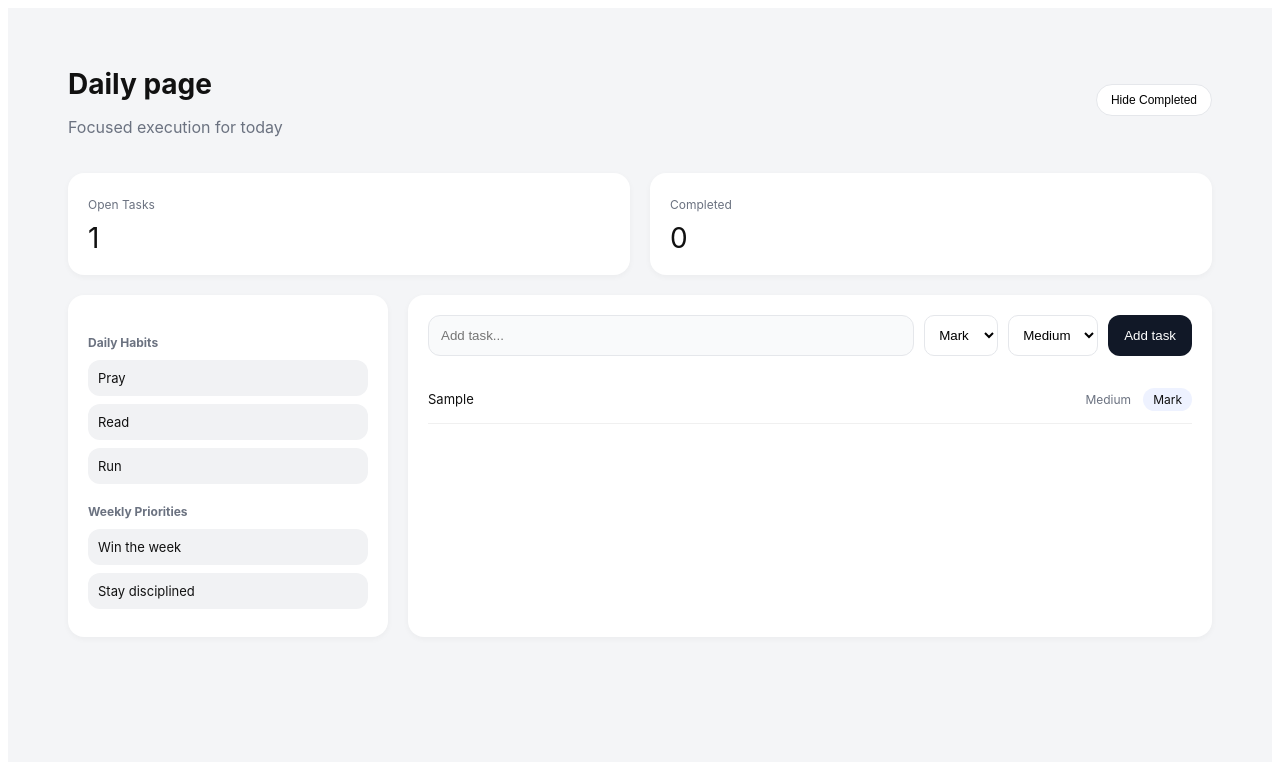
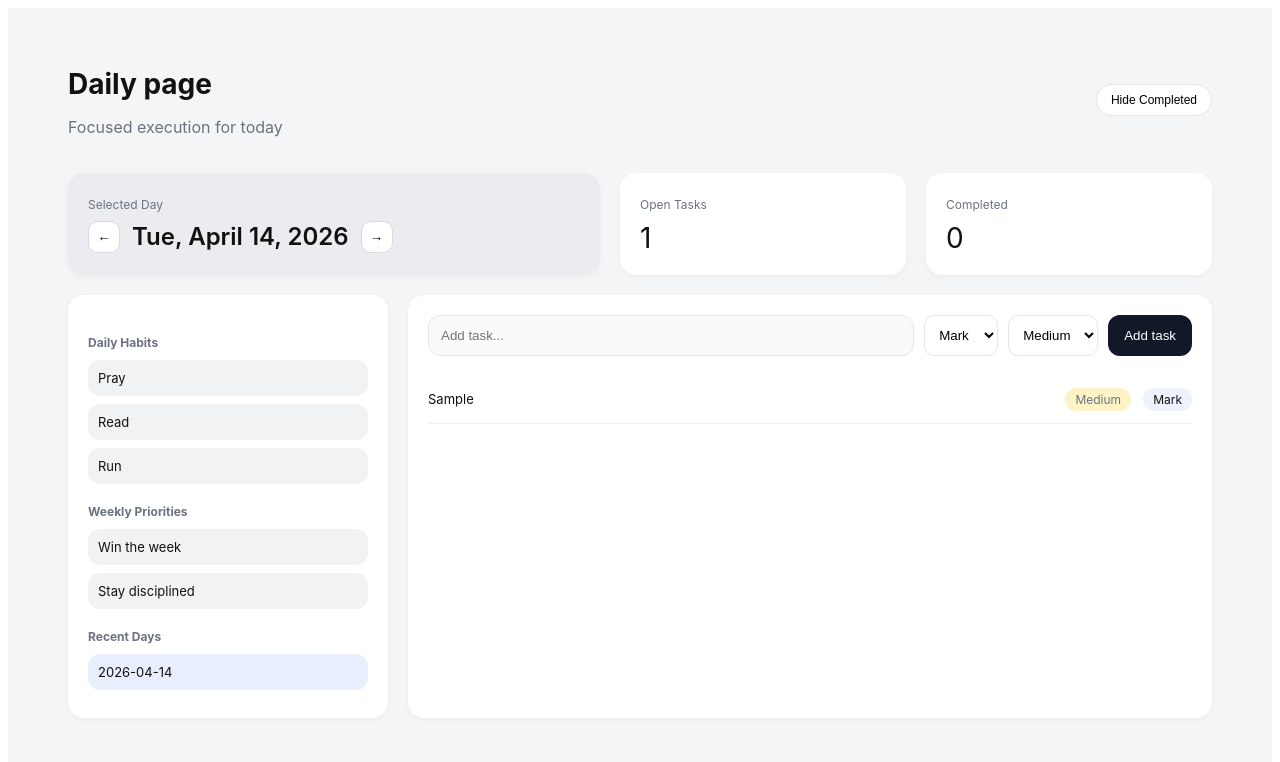
Before and after one commit to nikitaline-code/nl-operating-system, a Next.js app: page /tasks in a window 1280 px wide. Both pictures are taken after typing "Sample" into the empty fields and a click on the button "Add task". Shown: the top 762 px of the page. Built offline with nearby package versions, Linux system fonts and the light colour scheme.

Commit message:
Update tasks.js

```diff
--- a/pages/tasks.js
+++ b/pages/tasks.js
@@ -1,31 +1,97 @@
-import { useState } from "react";
+import { useEffect, useMemo, useState } from "react";
+
+function formatDateKey(date) {
+  const year = date.getFullYear();
+  const month = String(date.getMonth() + 1).padStart(2, "0");
+  const day = String(date.getDate()).padStart(2, "0");
+  return `${year}-${month}-${day}`;
+}
+
+function formatPrettyDate(date) {
+  return date.toLocaleDateString("en-US", {
+    weekday: "short",
+    month: "long",
+    day: "numeric",
+    year: "numeric",
+  });
+}
+
+function shiftDate(date, days) {
+  const next = new Date(date);
+  next.setDate(next.getDate() + days);
+  return next;
+}
 
 export default function Tasks() {
+  const [selectedDate, setSelectedDate] = useState(new Date());
+  const dateKey = useMemo(() => formatDateKey(selectedDate), [selectedDate]);
+
   const [taskText, setTaskText] = useState("");
   const [person, setPerson] = useState("Mark");
   const [priority, setPriority] = useState("Medium");
-  const [tasks, setTasks] = useState([]);
   const [hideCompleted, setHideCompleted] = useState(false);
   const [dragIndex, setDragIndex] = useState(null);
 
-  const [habits, setHabits] = useState([
-    { name: "Pray", done: false },
-    { name: "Read", done: false },
-    { name: "Run", done: false },
-  ]);
+  const defaultHabits = useMemo(
+    () => [
+      { name: "Pray", done: false },
+      { name: "Read", done: false },
+      { name: "Run", done: false },
+    ],
+    []
+  );
 
-  const [weekly] = useState([
-    "Win the week",
-    "Stay disciplined",
-  ]);
+  const [tasksByDate, setTasksByDate] = useState({});
+  const [habitsByDate, setHabitsByDate] = useState({});
+
+  const weekly = useMemo(() => ["Win the week", "Stay disciplined"], []);
+
+  useEffect(() => {
+    const savedTasks = localStorage.getItem("daily-os-tasks-by-date");
+    const savedHabits = localStorage.getItem("daily-os-habits-by-date");
+
+    if (savedTasks) setTasksByDate(JSON.parse(savedTasks));
+    if (savedHabits) setHabitsByDate(JSON.parse(savedHabits));
+  }, []);
+
+  useEffect(() => {
+    localStorage.setItem("daily-os-tasks-by-date", JSON.stringify(tasksByDate));
+  }, [tasksByDate]);
+
+  useEffect(() => {
+    localStorage.setItem("daily-os-habits-by-date", JSON.stringify(habitsByDate));
+  }, [habitsByDate]);
+
+  useEffect(() => {
+    if (!habitsByDate[dateKey]) {
+      setHabitsByDate((prev) => ({
+        ...prev,
+        [dateKey]: defaultHabits,
+      }));
+    }
+  }, [dateKey, habitsByDate, defaultHabits]);
+
+  const tasks = tasksByDate[dateKey] || [];
+  const habits = habitsByDate[dateKey] || defaultHabits;
 
   const addTask = () => {
-    if (!taskText) return;
+    if (!taskText.trim()) return;
 
-    setTasks([
+    const nextTasks = [
       ...tasks,
-      { text: taskText, person, priority, done: false },
-    ]);
+      {
+        id: Date.now(),
+        text: taskText.trim(),
+        person,
+        priority,
+        done: false,
+      },
+    ];
+
+    setTasksByDate((prev) => ({
+      ...prev,
+      [dateKey]: nextTasks,
+    }));
 
     setTaskText("");
   };
@@ -33,16 +99,23 @@ export default function Tasks() {
   const toggleTask = (i) => {
     const updated = [...tasks];
     updated[i].done = !updated[i].done;
-    setTasks(updated);
+
+    setTasksByDate((prev) => ({
+      ...prev,
+      [dateKey]: updated,
+    }));
   };
 
   const toggleHabit = (i) => {
     const updated = [...habits];
     updated[i].done = !updated[i].done;
-    setHabits(updated);
+
+    setHabitsByDate((prev) => ({
+      ...prev,
+      [dateKey]: updated,
+    }));
   };
 
-  // DRAG LOGIC
   const handleDragStart = (index) => setDragIndex(index);
 
   const handleDrop = (index) => {
@@ -54,16 +127,23 @@ export default function Tasks() {
     updated.splice(dragIndex, 1);
     updated.splice(index, 0, dragged);
 
-    setTasks(updated);
+    setTasksByDate((prev) => ({
+      ...prev,
+      [dateKey]: updated,
+    }));
+
     setDragIndex(null);
   };
 
-  const open = tasks.filter(t => !t.done).length;
-  const done = tasks.filter(t => t.done).length;
+  const open = tasks.filter((t) => !t.done).length;
+  const done = tasks.filter((t) => t.done).length;
+
+  const availableDays = Object.keys(tasksByDate)
+    .sort((a, b) => (a < b ? 1 : -1))
+    .slice(0, 10);
 
   return (
     <div style={styles.page}>
-      {/* HEADER */}
       <div style={styles.header}>
         <div>
           <h1 style={styles.title}>Daily page</h1>
@@ -78,8 +158,29 @@ export default function Tasks() {
         </button>
       </div>
 
-      {/* STATS */}
       <div style={styles.statsRow}>
+        <div style={styles.bigDateCard}>
+          <span style={styles.statLabel}>Selected Day</span>
+
+          <div style={styles.dateRow}>
+            <button
+              style={styles.dateNavBtn}
+              onClick={() => setSelectedDate((d) => shiftDate(d, -1))}
+            >
+              ←
+            </button>
+
+            <div style={styles.dateText}>{formatPrettyDate(selectedDate)}</div>
+
+            <button
+              style={styles.dateNavBtn}
+              onClick={() => setSelectedDate((d) => shiftDate(d, 1))}
+            >
+              →
+            </button>
+          </div>
+        </div>
+
         <div style={styles.statCard}>
           <span style={styles.statLabel}>Open Tasks</span>
           <div style={styles.statValue}>{open}</div>
@@ -91,9 +192,7 @@ export default function Tasks() {
         </div>
       </div>
 
-      {/* MAIN */}
       <div style={styles.main}>
-        {/* LEFT */}
         <div style={styles.left}>
           <h4 style={styles.sectionTitle}>Daily Habits</h4>
 
@@ -117,11 +216,28 @@ export default function Tasks() {
               {w}
             </div>
           ))}
+
+          <h4 style={styles.sectionTitle}>Recent Days</h4>
+
+          {availableDays.length === 0 && (
+            <div style={styles.recentDay}>No saved days yet</div>
+          )}
+
+          {availableDays.map((day) => (
+            <div
+              key={day}
+              style={{
+                ...styles.recentDay,
+                background: day === dateKey ? "#e9eefc" : "#f1f2f4",
+              }}
+              onClick={() => setSelectedDate(new Date(`${day}T12:00:00`))}
+            >
+              {day}
+            </div>
+          ))}
         </div>
 
-        {/* RIGHT */}
         <div style={styles.right}>
-          {/* INPUT */}
           <div style={styles.inputRow}>
             <input
               placeholder="Add task..."
@@ -154,13 +270,12 @@ export default function Tasks() {
             </button>
           </div>
 
-          {/* TASK LIST */}
           <div style={styles.taskList}>
             {tasks
-              .filter(t => (hideCompleted ? !t.done : true))
+              .filter((t) => (hideCompleted ? !t.done : true))
               .map((t, i) => (
                 <div
-                  key={i}
+                  key={t.id}
                   draggable
                   onDragStart={() => handleDragStart(i)}
                   onDragOver={(e) => e.preventDefault()}
@@ -178,13 +293,21 @@ export default function Tasks() {
                   </div>
 
                   <div style={styles.taskRight}>
-                    <span style={styles.priority}>
+                    <span
+                      style={{
+                        ...styles.priorityPill,
+                        background:
+                          t.priority === "High"
+                            ? "#fee2e2"
+                            : t.priority === "Medium"
+                            ? "#fef3c7"
+                            : "#e0f2fe",
+                      }}
+                    >
                       {t.priority}
                     </span>
 
-                    <span style={styles.person}>
-                      {t.person}
-                    </span>
+                    <span style={styles.personPill}>{t.person}</span>
                   </div>
                 </div>
               ))}
@@ -194,8 +317,6 @@ export default function Tasks() {
     </div>
   );
 }
-
-/* ---------- STYLES ---------- */
 
 const styles = {
   page: {
@@ -235,6 +356,35 @@ const styles = {
     display: "flex",
     gap: 20,
     marginBottom: 20,
+  },
+
+  bigDateCard: {
+    background: "#ebecef",
+    borderRadius: 16,
+    padding: 20,
+    flex: 2,
+    boxShadow: "0 2px 6px rgba(0,0,0,0.04)",
+  },
+
+  dateRow: {
+    display: "flex",
+    alignItems: "center",
+    gap: 12,
+    marginTop: 8,
+  },
+
+  dateText: {
+    fontSize: 24,
+    fontWeight: 600,
+  },
+
+  dateNavBtn: {
+    background: "#fff",
+    border: "1px solid #d8dbe2",
+    borderRadius: 10,
+    width: 32,
+    height: 32,
+    cursor: "pointer",
   },
 
   statCard: {
@@ -292,6 +442,14 @@ const styles = {
     fontSize: 13,
   },
 
+  recentDay: {
+    padding: 10,
+    borderRadius: 12,
+    marginBottom: 8,
+    cursor: "pointer",
+    fontSize: 13,
+  },
+
   inputRow: {
     display: "flex",
     gap: 10,
@@ -337,6 +495,7 @@ const styles = {
 
   taskText: {
     fontSize: 13,
+    cursor: "pointer",
   },
 
   taskRight: {
@@ -345,12 +504,14 @@ const styles = {
     gap: 12,
   },
 
-  priority: {
+  priorityPill: {
     fontSize: 12,
     color: "#6b7280",
+    padding: "4px 10px",
+    borderRadius: 999,
   },
 
-  person: {
+  personPill: {
     fontSize: 12,
     background: "#eef2ff",
     padding: "4px 10px",
```
